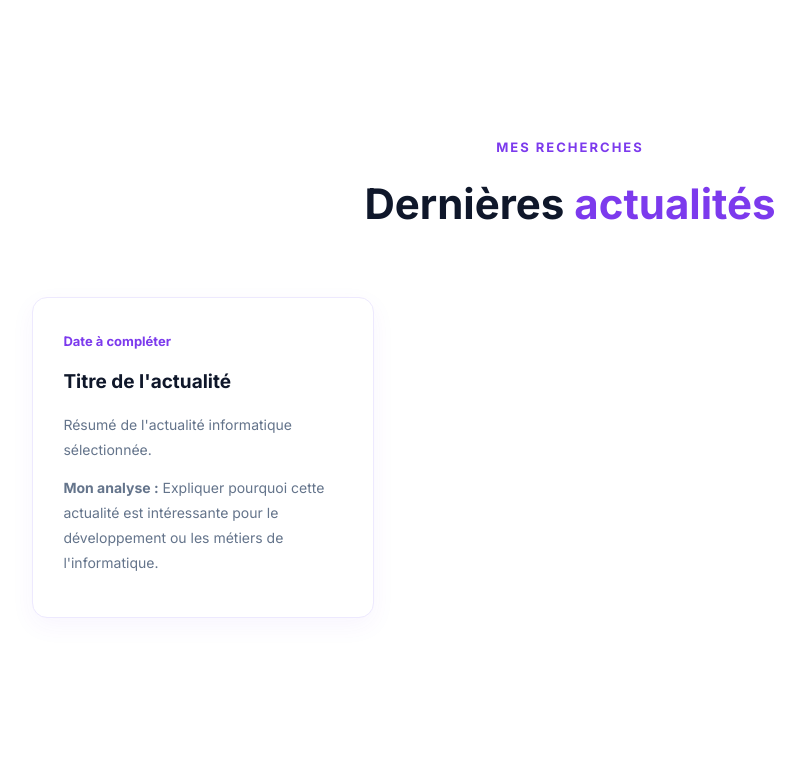
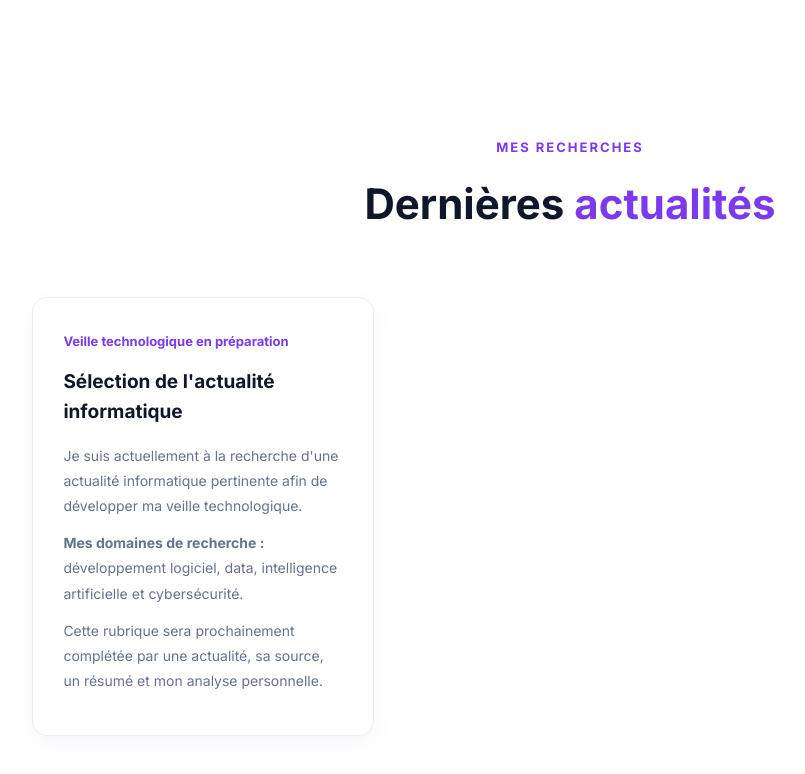
Before and after one commit to aalvinn09/Portfolio-BTS-SIO-2027, a plain HTML site: page veille.html in a window 1280 px wide. Shown: the part 1363-2137 px from the top of the page, without its empty margins (70-875 px from the left). Before the commit the page ends 2051 px from the top, so only its background shows below. Drawn offline with Linux system fonts and the light colour scheme.

Commit message:
Mise à jour de la veille technologique

```diff
--- a/veille.html
+++ b/veille.html
@@ -128,29 +128,35 @@
             <div class="veille-grid">
 
                 <!-- Modèle à dupliquer -->
+
                 <article class="veille-card">
 
                     <span class="veille-date">
-                        Date à compléter
+                        Veille technologique en préparation
                     </span>
 
-                    <h3>Titre de l'actualité</h3>
+                    <h3>Sélection de l'actualité informatique</h3>
 
                     <p>
-                        Résumé de l'actualité informatique
-                        sélectionnée.
+                        Je suis actuellement à la recherche d'une
+                        actualité informatique pertinente afin de
+                        développer ma veille technologique.
                     </p>
 
                     <p>
-                        <strong>Mon analyse :</strong>
-                        Expliquer pourquoi cette actualité
-                        est intéressante pour le développement
-                        ou les métiers de l'informatique.
+                        <strong>Mes domaines de recherche :</strong>
+                        développement logiciel, data, intelligence
+                        artificielle et cybersécurité.
                     </p>
 
-                    <!-- Ajouter ici le lien vers la source -->
+                    <p>
+                        Cette rubrique sera prochainement complétée
+                        par une actualité, sa source, un résumé et
+                        mon analyse personnelle.
+                    </p>
 
                 </article>
+
 
             </div>
 
```
